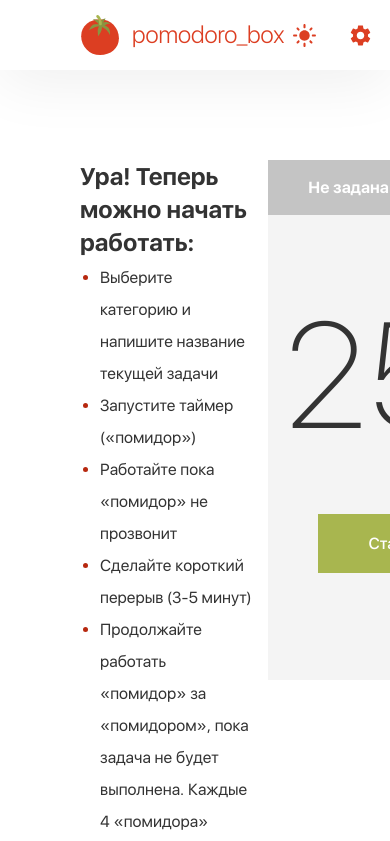
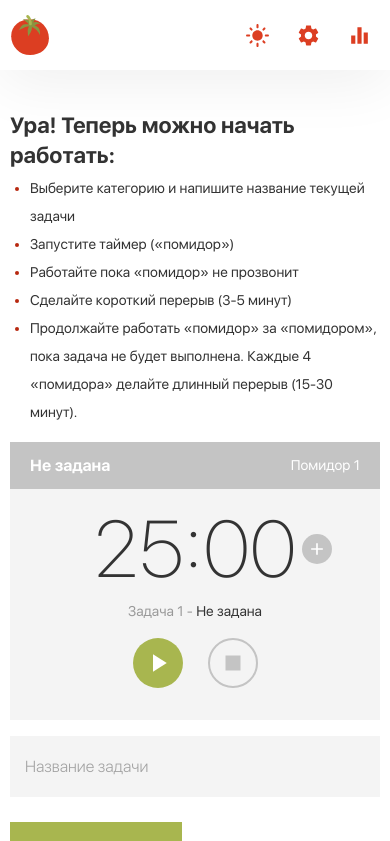
Before and after one commit to fastigor293015/pomodoro-react, a React (Vite) app: page /timer in a window 390 px wide. Shown: the top 841 px of the page. Built offline with nearby package versions, Linux system fonts and the light colour scheme; no server answers.

Commit message:
added breakpoints for TimerPage

```diff
--- a/src/components/Container.tsx
+++ b/src/components/Container.tsx
@@ -1,10 +1,22 @@
 import { Box } from "@mui/material";
 import { styled } from "@mui/system";
 
-const Container = styled(Box)({
+const Container = styled(Box)(({ theme }) => ({
   maxWidth: "1440px",
   margin: "0 auto",
-  padding: "160px 80px",
-})
+  padding: "130px 80px",
+  [theme.breakpoints.down("lg")]: {
+    padding: "160px 40px",
+  },
+  [theme.breakpoints.down("md")]: {
+    padding: "120px 30px 80px",
+  },
+  [theme.breakpoints.down("sm")]: {
+    padding: "120px 15px 80px",
+  },
+  [theme.breakpoints.down(500)]: {
+    padding: "110px 10px 70px",
+  },
+}));
 
 export default Container;
--- a/src/components/Header.tsx
+++ b/src/components/Header.tsx
@@ -1,34 +1,36 @@
 import { useState } from "react";
-import { Link as RouterLink } from "react-router-dom";
-import { Box, IconButton, Link as MUILink, Typography, Divider, useTheme } from "@mui/material";
+import { Link as RouterLink, useNavigate } from "react-router-dom";
+import { Box, IconButton, Link as MUILink, Typography, Divider, useTheme, useMediaQuery } from "@mui/material";
 import { LightMode, DarkMode, Equalizer, Close, Settings } from "@mui/icons-material";
 import { useAppDispatch, useAppSelector } from "../app/hooks";
 import { setMode } from "../features/theme/themeSlice";
+import { setPlaySound } from "../features/settings/settingsSlice";
 import useSxStyles from "../hooks/useSxStyles";
 import { GenericIcon, EIcons } from "./GenericIcon";
-// import Settings from "./Settings";
 import SlidingPanel from "./SlidingPanel";
 import Switch from "./Switch";
-import { setPlaySound } from "../features/settings/settingsSlice";
 
 const Header = () => {
   const [isSettingsOpened, setIsSettingsOpened] = useState(false);
   const settings = useAppSelector(state => state.settings);
   const dispatch = useAppDispatch();
-  const { palette } = useTheme();
+  const navigate = useNavigate();
+  const theme = useTheme();
+  const isTabletScreen = useMediaQuery(theme.breakpoints.down("md"));
+  const isMobileScreen = useMediaQuery(theme.breakpoints.down("sm"));
   const styles = useSxStyles().header;
 
   return (
     <Box sx={styles.container}>
       <MUILink component={RouterLink} to="/" sx={styles.logo}>
         <GenericIcon type={EIcons.tomato} />
-        pomodoro_box
+        {!isMobileScreen && "pomodoro_box"}
       </MUILink>
 
       <Box sx={styles.right}>
         <IconButton onClick={() => dispatch(setMode())} sx={styles.iconBtn}>
           {
-            palette.mode === "light"
+            theme.palette.mode === "light"
               ? <LightMode />
               : <DarkMode />
           }
@@ -36,13 +38,18 @@ const Header = () => {
         <IconButton sx={styles.iconBtn} onClick={() => setIsSettingsOpened(!isSettingsOpened)}>
           <Settings />
         </IconButton>
-        <MUILink component={RouterLink} to="/stats" sx={styles.statsLink}>
-          <Equalizer />
-          Статистика
-        </MUILink>
-        {/* <IconButton LinkComponent={RouterLink} sx={styles.iconBtn}>
-          <Equalizer />
-        </IconButton> */}
+        {
+          !isTabletScreen
+            ?
+            <MUILink component={RouterLink} to="/stats" sx={styles.statsLink}>
+              <Equalizer />
+              Статистика
+            </MUILink>
+            :
+            <IconButton sx={styles.iconBtn} onClick={() => navigate("/stats")}>
+              <Equalizer />
+            </IconButton>
+        }
 
         {/* SETTINGS PANEL */}
         <SlidingPanel isOpened={isSettingsOpened} setIsOpened={setIsSettingsOpened}>
--- a/src/components/Timer.tsx
+++ b/src/components/Timer.tsx
@@ -1,8 +1,8 @@
 import { useState } from "react";
 import useInterval from "../hooks/useInterval";
 import useSxStyles from "../hooks/useSxStyles";
-import { Box, Typography, useTheme } from "@mui/material";
-import { Add } from "@mui/icons-material";
+import { Box, Typography, useMediaQuery, useTheme } from "@mui/material";
+import { Add, CheckCircle, Pause, PlayArrow, Stop } from "@mui/icons-material";
 import { useAppDispatch, useAppSelector } from "../app/hooks";
 import { ESteps, increaseTime, nextStep, stop, tick } from "../features/timer/timerSlice";
 import { timerDecrement } from "../features/tasks/tasksSlice";
@@ -19,7 +19,7 @@ import alarmSound from "../assets/audio/alarm.mp3";
 
 const digitVariants: Variants = {
   initial: {
-    y: -120,
+    y: "-80%",
     opacity: 0,
   },
   animate: {
@@ -28,7 +28,7 @@ const digitVariants: Variants = {
   },
   exit: {
     position: "absolute",
-    y: 120,
+    y: "80%",
     opacity: 0,
   },
 };
@@ -61,9 +61,15 @@ const Timer = () => {
   const [isPlaying, setIsPlaying] = useState(false);
   const [play, soundTools] = useSound(alarmSound);
 
-  const { palette } = useTheme();
+  const theme = useTheme();
   const styles = useSxStyles().timer;
-  const stepColor = !isStarted ? palette.gray.C4 : step === ESteps.work ? palette.red.medium : palette.green.main;
+  const isMobileScreen = useMediaQuery(theme.breakpoints.down("sm"));
+  const stepColor = !isStarted ? theme.palette.gray.C4 : step === ESteps.work ? theme.palette.red.medium : theme.palette.green.main;
+
+  const desktopPlayBtnLabel = !isStarted ? "Старт" : !isPlaying ? "Продолжить" : "Пауза";
+  const mobilePlayBtnLabel = !isPlaying ? <PlayArrow /> : <Pause />;
+  const desktopStopBtnLabel = (!isStarted || (isPlaying && step === ESteps.work)) ? "Стоп" : (step === ESteps.shortBreak || step === ESteps.longBreak) ? "Пропустить" : "Сделано";
+  const mobileStopBtnLabel = (!isStarted || (isPlaying && step === ESteps.work)) ? <Stop /> : (step === ESteps.shortBreak || step === ESteps.longBreak) ? <Stop /> : <CheckCircle />;
 
   const updateTimer = () => {
     setIsStarted(false);
@@ -165,14 +171,16 @@ const Timer = () => {
         </Typography>
 
         <Box sx={styles.btnsContainer}>
-          <PrimaryButton onClick={() => {
+          <PrimaryButton sx={styles.controlsBtn} onClick={() => {
             setIsStarted(true);
             setIsPlaying(!isPlaying);
           }}>
-            {!isStarted ? "Старт" : !isPlaying ? "Продолжить" : "Пауза"}
+            {!isMobileScreen && desktopPlayBtnLabel}
+            {isMobileScreen && mobilePlayBtnLabel}
           </PrimaryButton>
-          <OutlinedButton onClick={(!isStarted || (isPlaying && step === ESteps.work)) ? resetTimer : updateTimer} disabled={!isStarted}>
-            {(!isStarted || (isPlaying && step === ESteps.work)) ? "Стоп" : (step === ESteps.shortBreak || step === ESteps.longBreak) ? "Пропустить" : "Сделано"}
+          <OutlinedButton sx={styles.controlsBtn} onClick={(!isStarted || (isPlaying && step === ESteps.work)) ? resetTimer : updateTimer} disabled={!isStarted}>
+            {!isMobileScreen && desktopStopBtnLabel}
+            {isMobileScreen && mobileStopBtnLabel}
           </OutlinedButton>
         </Box>
       </Box>
--- a/src/scenes/TimerPage/index.tsx
+++ b/src/scenes/TimerPage/index.tsx
@@ -1,4 +1,4 @@
-import { Box, List, ListItem, Typography } from "@mui/material";
+import { Box, List, ListItem, Typography, useMediaQuery, useTheme } from "@mui/material";
 import { motion } from "framer-motion";
 import type { Variants, Transition } from "framer-motion";
 import Container from "../../components/Container";
@@ -8,7 +8,12 @@ import TasksList from "../../components/TasksList";
 import Timer from "../../components/Timer";
 import useSxStyles from "../../hooks/useSxStyles";
 
-const variants: Variants = {
+const TimerPage = () => {
+  const theme = useTheme();
+  const isLaptopScreen = useMediaQuery(theme.breakpoints.down(1100));
+  const styles = useSxStyles().timerPage;
+
+  const variants: Variants = (!isLaptopScreen ? {
     initial: (direction: number) => ({
       x: direction * 200,
       opacity: 0,
@@ -17,22 +22,28 @@ const variants: Variants = {
       x: 0,
       opacity: 1,
     },
-}
+  } : {
+    initial: {
+      scale: 0,
+      opacity: 0,
+    },
+    animate: {
+      scale: 1,
+      opacity: 1,
+    },
+  })
 
-const transition: Transition = { delay: .3 };
-
-const TimerPage = () => {
-  const styles = useSxStyles().timerPage;
+  const transition = (index: number = 1): Transition => ({ delay: !isLaptopScreen ? .3 : .3 * index });
 
   return (
     <>
       <Header />
       <Container sx={styles.container}>
-        <Box sx={styles.left} component={motion.div} variants={variants} custom={-1} initial="initial" animate="animate" transition={transition}>
+        <Box component={motion.div} variants={variants} custom={-1} initial="initial" animate="animate" transition={transition(1)}>
           <Typography sx={styles.title} variant="h3">
             Ура! Теперь можно начать работать:
           </Typography>
-          <List sx={styles.tasksList} disablePadding>
+          <List sx={styles.descrList} disablePadding>
             <ListItem>
               Выберите категорию и напишите название текущей задачи
             </ListItem>
@@ -49,14 +60,17 @@ const TimerPage = () => {
               Продолжайте работать «помидор» за «помидором», пока задача не будет выполнена. Каждые 4 «помидора» делайте длинный перерыв (15-30 минут).
             </ListItem>
           </List>
+        </Box>
+
+        <Box sx={styles.timerBlock} component={motion.div} variants={variants} custom={1} initial="initial" animate="animate" transition={transition(2)}>
+          <Timer />
+        </Box>
+
+        <Box sx={styles.tasksBlock} component={motion.div} variants={variants} custom={-1} initial="initial" animate="animate" transition={transition(3)}>
           <Box sx={styles.taskAddForm}>
             <CreateTaskForm />
           </Box>
           <TasksList />
-        </Box>
-
-        <Box sx={styles.right} component={motion.div} variants={variants} custom={1} initial="initial" animate="animate" transition={transition}>
-          <Timer />
         </Box>
       </Container>
     </>
--- a/src/styles.ts
+++ b/src/styles.ts
@@ -90,7 +90,7 @@ const styles: StylesType = (theme) => ({
       justifyContent: "space-between",
       height: "70px",
       p: "0 80px",
-      boxShadow: "0px 10px 63px rgba(0, 0, 0, 0.07)",
+      boxShadow: `0px 10px 63px ${theme.palette.mode === "light" ? "rgba(0, 0, 0, 0.07)" : "rgba(255, 255, 255, 0.07)"}`,
       backdropFilter: `blur(15px)`,
       inset: "0 0 auto 0",
       "&::before": {
@@ -101,6 +101,18 @@ const styles: StylesType = (theme) => ({
         bgcolor: theme.palette.background.default,
         opacity: .65,
         transition: "opacity .2s ease-in-out",
+      },
+      [theme.breakpoints.down("lg")]: {
+        p: "0 40px",
+      },
+      [theme.breakpoints.down("md")]: {
+        p: "0 30px",
+      },
+      [theme.breakpoints.down("sm")]: {
+        p: "0 15px",
+      },
+      [theme.breakpoints.down(500)]: {
+        p: "0 10px",
       },
     },
     logo: {
@@ -116,6 +128,9 @@ const styles: StylesType = (theme) => ({
       display: "flex",
       alignItems: "center",
       gap: "15px",
+      [theme.breakpoints.down("sm")]: {
+        gap: "10px",
+      },
     },
     iconBtn: {
       color: theme.palette.red.medium,
@@ -143,6 +158,9 @@ const styles: StylesType = (theme) => ({
       flexDirection: "column",
       height: "100%",
       width: "400px",
+      [theme.breakpoints.down(400)]: {
+        width: "100vw",
+      },
     },
     settingsTop: {
       display: "flex",
@@ -172,20 +190,24 @@ const styles: StylesType = (theme) => ({
   // TIMER PAGE
   timerPage: {
     container: {
-      display: "flex",
+      display: "grid",
+      gridTemplateColumns: "41.47% 1fr",
+      gridAutoRows: "minmax(0, max-content)",
       gap: "16px",
-    },
-    left: {
-      flexBasis: "calc((100%-16px)*0.42)",
+      rowGap: "25px",
+      [theme.breakpoints.down(1100)]: {
+        gridTemplateColumns: "1fr",
+        rowGap: "16px",
+      },
     },
     title: {
       mb: "3px",
+
+      [theme.breakpoints.down(500)]: {
+        fontSize: "22px",
+      },
     },
-    taskAddForm: {
-      mb: "25px",
-    },
-    tasksList: {
-      mb: "25px",
+    descrList: {
       pl: "20px",
       fontSize: "16px",
       lineHeight: 2,
@@ -196,17 +218,38 @@ const styles: StylesType = (theme) => ({
       },
       "& li::marker": {
         color: theme.palette.red.dark,
-      }
+      },
+      [theme.breakpoints.down(500)]: {
+        fontSize: "14px",
+      },
     },
-    right: {
-      flexBasis: "calc((100%-16px)*0.58)",
+    tasksBlock: {
+      justifySelf: "auto",
+      maxWidth: "370px",
+      textAlign: "left",
+      [theme.breakpoints.down(1100)]: {
+        justifySelf: "center",
+        maxWidth: "unset",
+        width: "470px",
+      },
+      [theme.breakpoints.down(500)]: {
+        width: "100%",
+      },
+    },
+    taskAddForm: {
+      mb: "25px",
+    },
+    timerBlock: {
+      gridRow: "2 span",
+      [theme.breakpoints.down(1100)]: {
+        gridRow: "unset",
+      },
     },
   },
 
   // CREATE TASK FORM
   createTaskForm: {
     inputWrapper: {
-      maxWidth: "370px",
       mb: "25px",
       p: "15px 15px 14px",
       bgcolor: theme.palette.gray.F4,
@@ -216,7 +259,6 @@ const styles: StylesType = (theme) => ({
   // TASKS LIST
   tasksList: {
     list: {
-      maxWidth: "370px",
       mb: "19px",
       "& > li": {
         borderBottom: `1px solid ${theme.palette.gray.E4}`,
@@ -228,7 +270,7 @@ const styles: StylesType = (theme) => ({
     totalTime: {
       color: theme.palette.gray[99],
       fontSize: "16px",
-      lineHeight: "17px",
+      lineHeight: 1.0625,
       fontWeight: 300,
     },
   },
@@ -284,7 +326,7 @@ const styles: StylesType = (theme) => ({
     },
     modalTitle: {
       mb: "25px",
-      lineHeight: "17px",
+      lineHeight: 1.0625,
       fontWeight: "400",
     },
     modalDeleteBtnWrapper: {
@@ -294,7 +336,7 @@ const styles: StylesType = (theme) => ({
       p: "2px 4px",
       color: theme.palette.text.primary,
       fontSize: "16px",
-      lineHeight: "17px",
+      lineHeight: 1.0625,
       fontWeight: 300,
       textDecoration: "underline",
       textTransform: "none",
@@ -309,15 +351,33 @@ const styles: StylesType = (theme) => ({
       alignItems: "center",
       p: "19px 40px",
       fontSize: "16px",
-      lineHeight: "17px",
+      lineHeight: 1.0625,
       color: "#FFF",
       bgcolor: theme.palette.gray.C4,
       transition: "background-color .2s ease-in-out",
+      [theme.breakpoints.down(500)]: {
+        p: "15px 20px",
+      },
+      [theme.breakpoints.down(400)]: {
+        fontSize: "14px",
+        "& > *": {
+          fontSize: "14px",
+        }
+      },
     },
     body: {
       p: "85px 15px 107px",
       textAlign: "center",
       bgcolor: theme.palette.gray.F4,
+      [theme.breakpoints.down("sm")]: {
+        p: "50px 0 72px",
+      },
+      [theme.breakpoints.down(500)]: {
+        p: "30px 0 42px",
+      },
+      [theme.breakpoints.down(400)]: {
+        p: "20px 0 32px",
+      },
     },
     clockFaceWrapper: {
       mb: "15px",
@@ -328,33 +388,78 @@ const styles: StylesType = (theme) => ({
       display: "inline-flex",
       height: "150px",
       fontSize: "150px",
-      lineHeight: "150px",
+      lineHeight: 1,
       fontWeight: 200,
       transition: "color .2s ease-in-out",
+      [theme.breakpoints.down("sm")]: {
+        height: "120px",
+        fontSize: "120px",
+      },
+      [theme.breakpoints.down(500)]: {
+        height: "100px",
+        fontSize: "100px",
+      },
+      [theme.breakpoints.down(400)]: {
+        height: "80px",
+        fontSize: "80px",
+      },
     },
     digitWrapper: {
       position: "relative",
     },
     colon: {
-      transform: "translateY(-20px)",
+      transform: "translateY(-13%)",
     },
     addTimeBtn: {
       position: "absolute",
-      top: "50px",
       left: "calc(100% + 25px)",
+      alignSelf: "center",
+      [theme.breakpoints.down("lg")]: {
+        left: "calc(100% + 15px)",
+      },
+      [theme.breakpoints.down(500)]: {
+        left: "calc(100% + 10px)",
+        width: "30px",
+        height: "30px",
+        "& svg": {
+          fontSize: "20px",
+        },
+      },
+      [theme.breakpoints.down(400)]: {
+        left: "calc(100% + 5px)",
+      },
     },
     taskName: {
       mb: "32px",
       fontSize: "16px",
-      lineHeight: "17px",
+      lineHeight: 1.0625,
       color: "#333",
       "& span:first-of-type": {
         color: theme.palette.gray[99],
+      },
+      [theme.breakpoints.down(500)]: {
+        mb: "25px",
+      },
+      [theme.breakpoints.down(400)]: {
+        mb: "20px",
+        fontSize: "14px",
       },
     },
     btnsContainer: {
       display: "inline-flex",
       gap: "25px",
+    },
+    controlsBtn: {
+      [theme.breakpoints.down("sm")]: {
+        minWidth: "unset",
+        width: "50px",
+        height: "50px",
+        p: "0",
+        borderRadius: "50%",
+        "& svg": {
+          fontSize: "30px",
+        },
+      }
     }
   },
 
```
Also changed, not shown: src/features/stats/statsSlice.ts (+4 -6 lines). Lines whose indentation alone changed are shown as unchanged.
